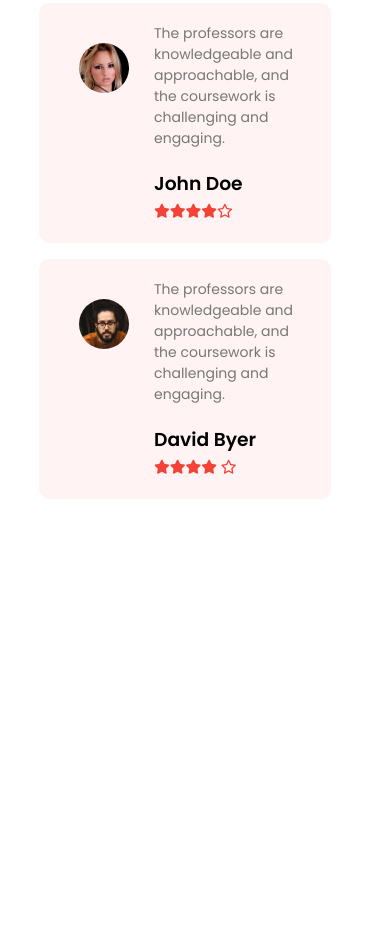
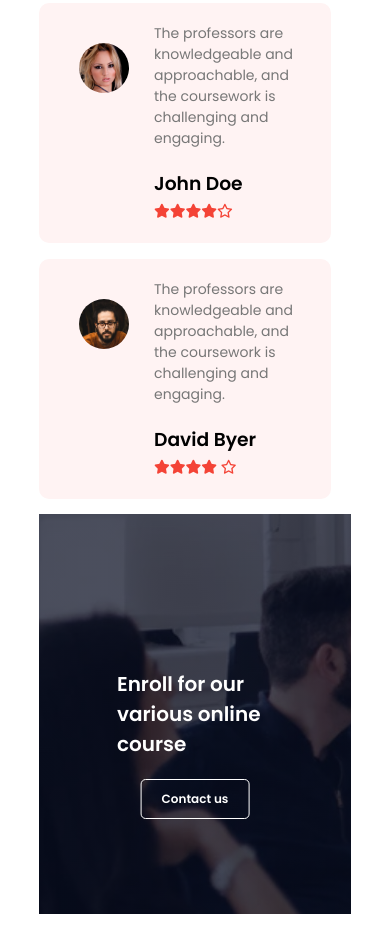
Before and after one commit to Karthickbala-Java/Responsive-University-Website, a website: page src/index.html in a window 390 px wide. Shown: the part 5011-5963 px from the top of the page. Before the commit the page ends 5525 px from the top, so only its background shows below. Drawn offline with Linux system fonts and the light colour scheme; a web font is replaced by a local one.

Commit message:
Feat : home screen done

```diff
--- a/css/style.css
+++ b/css/style.css
@@ -277,6 +277,41 @@ nav .fa-solid {
   font-size: 14px;
   color: #f44336;
 }
+.cta {
+  width: 80%;
+  margin: auto;
+  background-image: linear-gradient(rgba(4, 9, 30, 0.7), rgba(4, 9, 30, 0.7)),
+    url(../eduford_img/eduford_img/banner2.jpg);
+  padding: 200px 0;
+  position: relative;
+  margin-bottom: 50px;
+}
+.cta img {
+  width: 100%;
+  background-position: center;
+  background-size: cover;
+}
+.cta h1 {
+  color: white;
+  position: absolute;
+  top: 50%;
+  left: 50%;
+  transform: translate(-50%, -50%);
+}
+.cta a {
+  position: absolute;
+  text-decoration: none;
+  color: white;
+  padding: 10px 20px;
+  border: 1px solid white;
+  border-radius: 5px;
+  top: 70%;
+  left: 50%;
+  transform: translate(-50%, -50%);
+}
+.cta a:hover {
+  background-color: #f44336;
+}
 /* Media Queries */
 @media (max-width: 700px) {
   .text-box h1 {
@@ -349,4 +384,13 @@ nav .fa-solid {
   .row4 {
     flex-direction: column;
   }
+  .cta h1 {
+    font-size: 20px;
+    margin-bottom: 40px;
+    padding: 0;
+  }
+  .cta a {
+    margin-top: 5px;
+    font-size: 12px;
+  }
 }
--- a/src/index.html
+++ b/src/index.html
@@ -171,6 +171,12 @@
         </div>
       </div>
     </section>
+    <!--Call to action -->
+
+    <section class="cta">
+      <h1>Enroll for our various online course</h1>
+      <a href="#">Contact us</a>
+    </section>
     <script>
       function showMenu() {
         let navLinks = document.querySelector(".nav-links");
```
